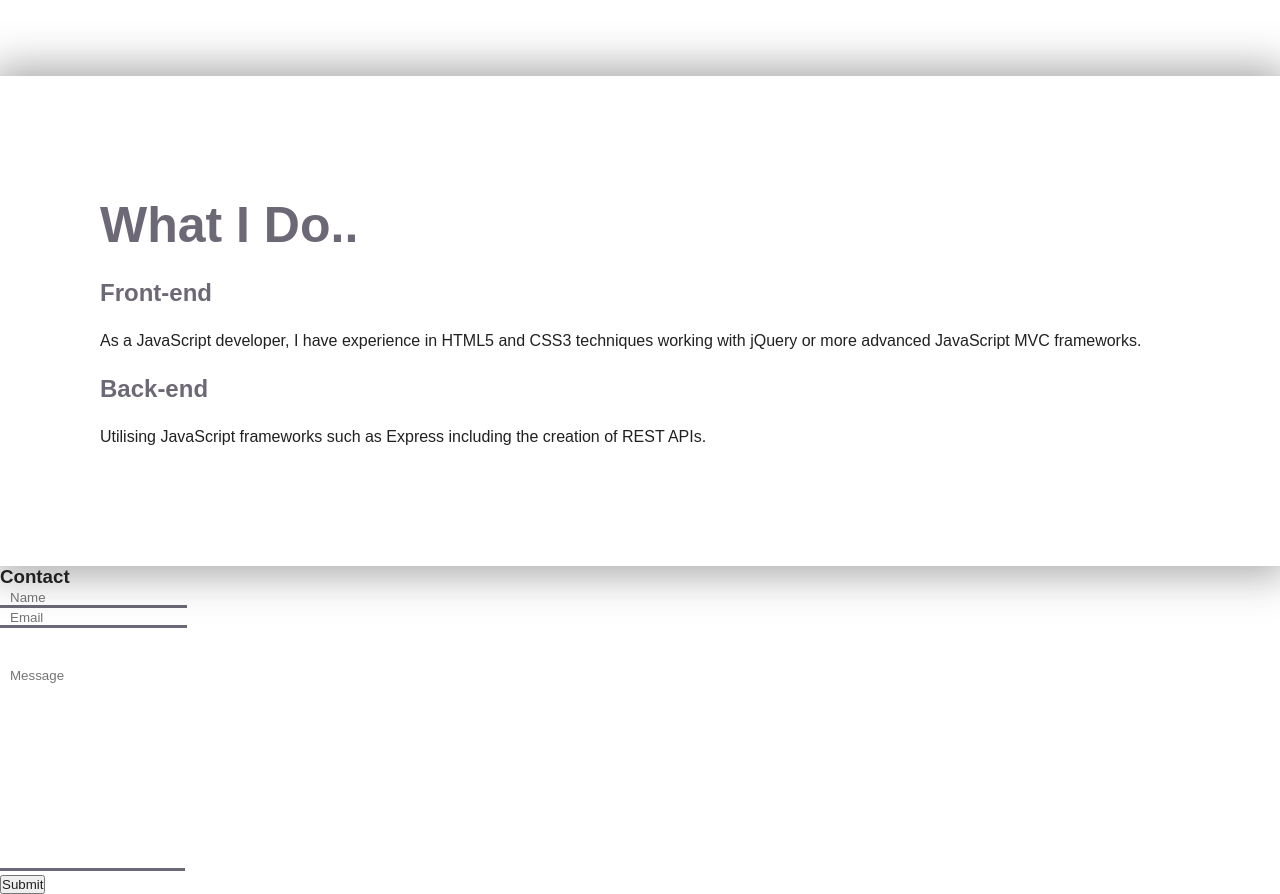
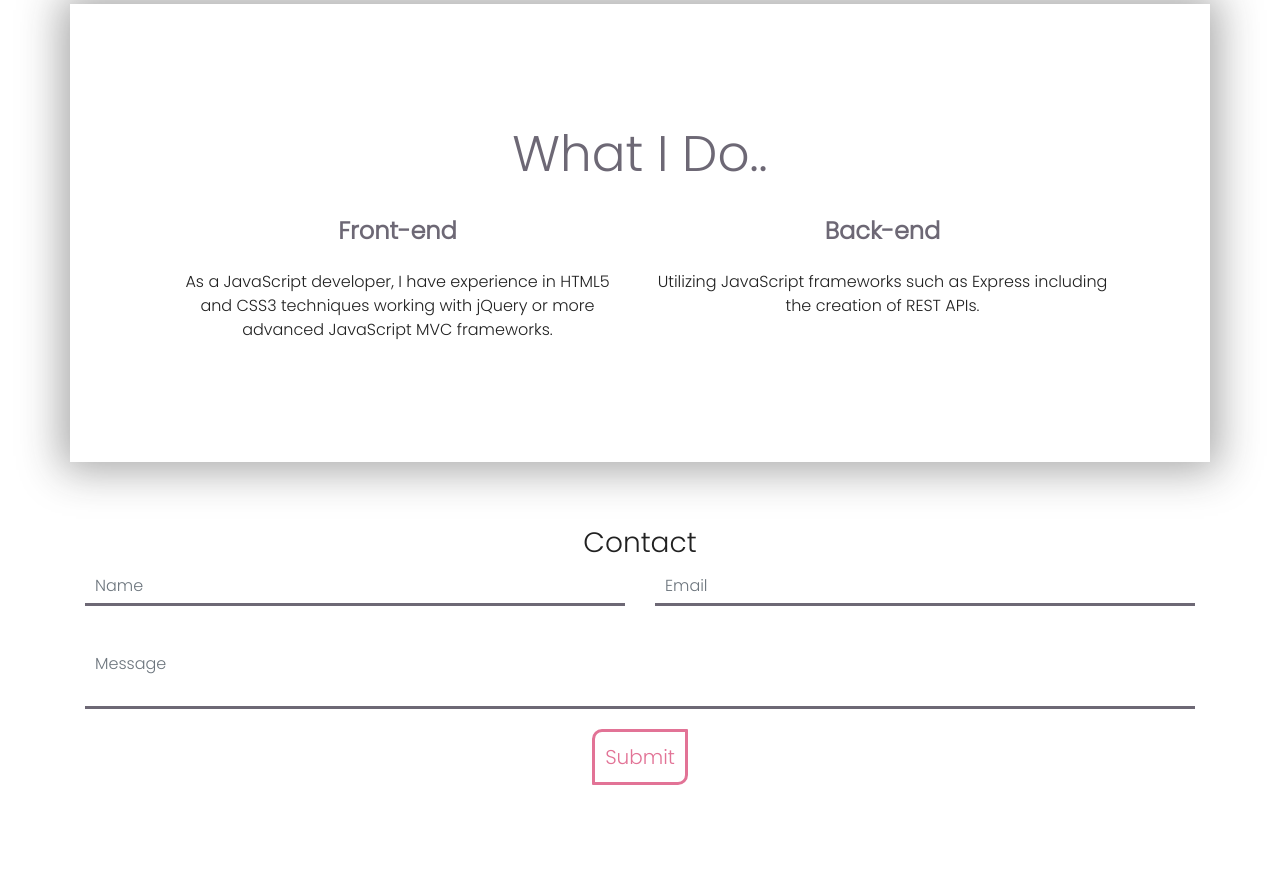
Before and after one commit to Arianna-McCollum/AriannaMcCollum-Portfolio, a React (Create React App) app: page / in a window 1280 px wide. Shown: the part 900-1794 px from the top of the page. After the commit the page ends 1749 px from the top, so only its background shows below. Built offline with nearby package versions, Linux system fonts and the light colour scheme.

Commit message:
Fixed CSS stying of Contact Component

```diff
--- a/public/index.html
+++ b/public/index.html
@@ -3,6 +3,12 @@
   <head>
     <meta charset="utf-8" />
     <link rel="icon" href="%PUBLIC_URL%/favicon.ico" />
+    <link rel="preconnect" href="https://fonts.googleapis.com">
+    <link rel="preconnect" href="https://fonts.gstatic.com" crossorigin>
+    <link href="https://fonts.googleapis.com/css2?family=Poppins:wght@300&display=swap" rel="stylesheet">
+    <link href="https://cdn.jsdelivr.net/npm/bootstrap@5.1.1/dist/css/bootstrap.min.css" rel="stylesheet">
+    <link rel="stylesheet" href="https://cdnjs.cloudflare.com/ajax/libs/animate.css/4.1.1/animate.min.css"/>
+    <link rel="stylesheet" href="https://stackpath.bootstrapcdn.com/bootstrap/4.1.3/css/bootstrap.min.css" integrity="sha384-MCw98/SFnGE8fJT3GXwEOngsV7Zt27NXFoaoApmYm81iuXoPkFOJwJ8ERdknLPMO" crossorigin="anonymous">
     <meta name="viewport" content="width=device-width, initial-scale=1" />
     <meta name="theme-color" content="#000000" />
     <meta
--- a/src/components/Contact/index.js
+++ b/src/components/Contact/index.js
@@ -34,28 +34,28 @@ function ContactForm() {
   };
 
   return (
-    <section id="contact" class="site-section section-form text-center">
+    <section id="contact" className="site-section section-form text-center mx-auto">
     <div class="container">
         <h3>Contact</h3>
-    <div class="row">
-      <form id="contact-form" onSubmit={handleSubmit}>
-      <div class="col-sm-6">
-          <input type="text" name="name" defaultValue={name} onBlur={handleChange} class="form-control mt-x-0" placeholder="Name" />
+      <form id="contact-form"onSubmit={handleSubmit}>
+      <div className="row">
+      <div className="col-sm-6">
+          <input type="text" name="name" defaultValue={name} onBlur={handleChange} className="form-control" placeholder="Name" />
         </div>
-        <div class="col-sm-6">
-          <input type="email" name="email" defaultValue={email} onBlur={handleChange} class="form-control mt-x-0" placeholder="Email" />
+        <div className="col-sm-6">
+          <input type="email" name="email" defaultValue={email} onBlur={handleChange} className="form-control" placeholder="Email" />
         </div>
-        <div class="col-sm-6">
-          <textarea name="message" rows="5" defaultValue={message} onBlur={handleChange} class="form-control mt-x-0" placeholder="Message" />
+        <div className="col-sm-12">
+          <textarea name="message" defaultValue={message} onBlur={handleChange} className="form-control" placeholder="Message" />
         </div>
         {errorMessage && (
           <div>
             <p className="error-text">{errorMessage}</p>
           </div>
         )}
-        <button class="btn contact-btn" type="submit">Submit</button>
+        </div>
+        <button className="contact-btn" type="submit">Submit</button>
       </form>
-    </div>
     </div>
     </section>
   );
--- a/src/components/Services/index.js
+++ b/src/components/Services/index.js
@@ -2,22 +2,22 @@ import React from 'react';
 
 function Services() {
   return (
-    <section id="services" class="site-section section-services overlay text-center">
-        <div class="container">
-            <div class="row">
-                <div class="col-md-12">
-                    <h3 class="do-title">What I Do..</h3>
+    <section id="services" className="site-section section-services overlay text-center">
+        <div className="container">
+            <div className="row">
+                <div className="col-md-12">
+                    <h3 className="do-title">What I Do..</h3>
                 </div>
-                <div class="col-sm-6">
-                    <div class="service">
+                <div className="col-sm-6">
+                    <div className="service">
                         <h4>Front-end</h4>
                         <p>As a JavaScript developer, I have experience in HTML5 and CSS3 techniques working with jQuery or more advanced JavaScript MVC frameworks.</p>
                     </div>
                 </div>
-                <div class="col-sm-6">
-                    <div class="service">
+                <div className="col-sm-6">
+                    <div className="service">
                         <h4>Back-end</h4>
-                        <p>Utilising JavaScript frameworks such as Express including the creation of REST APIs.</p>
+                        <p>Utilizing JavaScript frameworks such as Express including the creation of REST APIs.</p>
                     </div>
                 </div>
             </div>
--- a/src/index.css
+++ b/src/index.css
@@ -187,6 +187,12 @@ header nav ul li a:hover {
   background-color: var(--secondary-color);
 }
 
+.contact-btn {
+  background-color: transparent;
+  color: #e27396;
+  border: 3px solid #e27396;
+}
+
 .skill-title{
   color: var(--primary-color);
   font-size: 50px;
@@ -320,3 +326,19 @@ header nav ul li a:hover {
 .section-portfolio .btn {
   margin-top: 10px;
 }
+
+#contact {
+  margin-top: 5%;
+  margin-bottom: 5%;
+}
+
+.contact-btn {
+  background-color: transparent;
+  color: #e27396;
+  border: 3px solid #e27396;
+  font-size: 20px;
+  margin-top: 20px;
+  padding: 10px;
+  border-radius: 10px 1px 10px 1px;
+
+}
```
